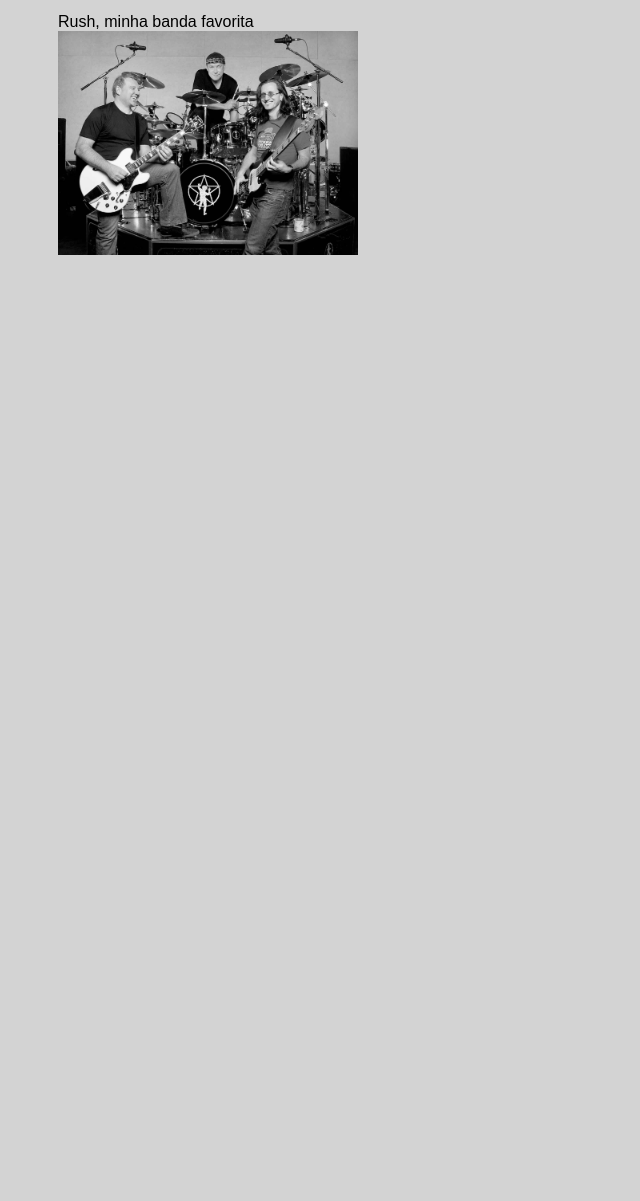
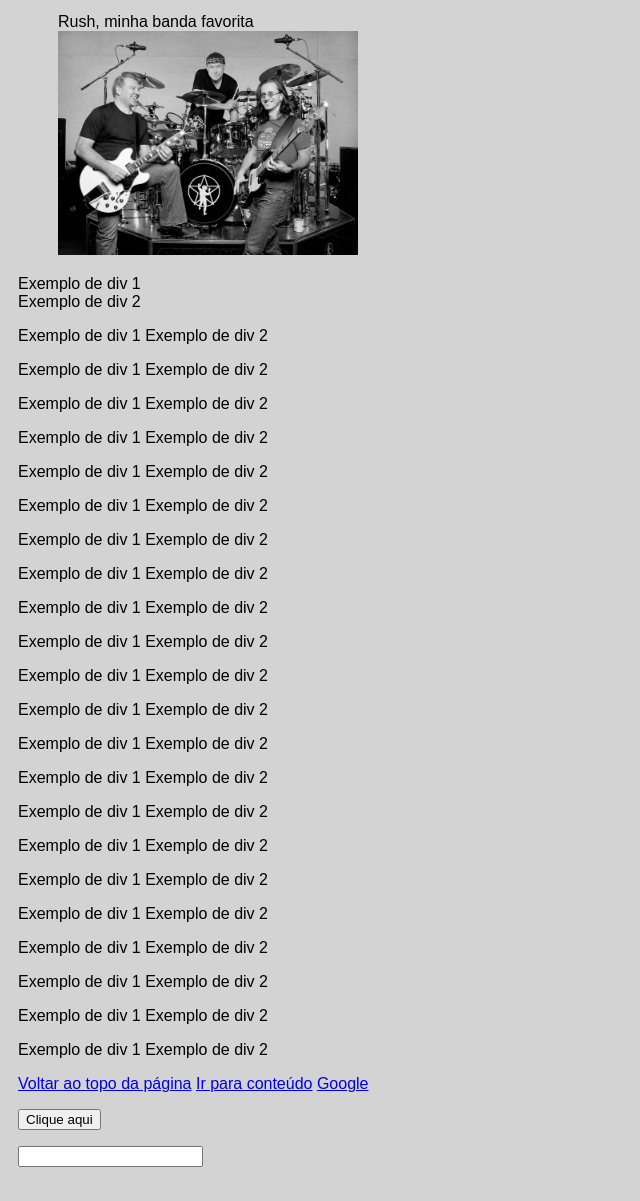
Before and after one commit to MrGold9/xp-educacao-minicamp-Dev-Data, a plain HTML site: page html/conceitos/index.html in a window 1280 px wide. Shown: the part 740-1941 px from the top of the page, without its empty margins (0-640 px from the left). Before the commit the page ends 1033 px from the top, so only its background shows below. Drawn offline with Linux system fonts and the light colour scheme.

Commit message:
uso da div, span, âncoras (a), button e input

```diff
--- a/html/conceitos/index.html
+++ b/html/conceitos/index.html
@@ -22,6 +22,7 @@
         <h4>Texto h4</h4>
         <h5>Texto h5</h5>
         <h6>Texto h6</h6>
+        <a id="after-h6"></a>
 
         <p>Exemplo de parágrafo 1</p>
         <p>Exemplo de parágrafo 2</p>
@@ -79,6 +80,115 @@
             <figcaption>Rush, minha banda favorita</figcaption>
             <img width="300" src="./rush.jpg" alt="Rush">
         </figure>
+
+        <p>
+            <div>Exemplo de div 1</div>
+            <div>Exemplo de div 2</div>
+        </p>
+
+
+        <p>
+            <span>Exemplo de div 1</span>
+            <span>Exemplo de div 2</span>
+        </p>
+        <p>
+            <span>Exemplo de div 1</span>
+            <span>Exemplo de div 2</span>
+        </p>
+        <p>
+            <span>Exemplo de div 1</span>
+            <span>Exemplo de div 2</span>
+        </p>
+        <p>
+            <span>Exemplo de div 1</span>
+            <span>Exemplo de div 2</span>
+        </p>
+        <p>
+            <span>Exemplo de div 1</span>
+            <span>Exemplo de div 2</span>
+        </p>
+        <p>
+            <span>Exemplo de div 1</span>
+            <span>Exemplo de div 2</span>
+        </p>
+        <p>
+            <span>Exemplo de div 1</span>
+            <span>Exemplo de div 2</span>
+        </p>
+        <p>
+            <span>Exemplo de div 1</span>
+            <span>Exemplo de div 2</span>
+        </p>
+        <p>
+            <span>Exemplo de div 1</span>
+            <span>Exemplo de div 2</span>
+        </p>
+        <p>
+            <span>Exemplo de div 1</span>
+            <span>Exemplo de div 2</span>
+        </p>
+        <p>
+            <span>Exemplo de div 1</span>
+            <span>Exemplo de div 2</span>
+        </p>
+        <p>
+            <span>Exemplo de div 1</span>
+            <span>Exemplo de div 2</span>
+        </p>
+        <p>
+            <span>Exemplo de div 1</span>
+            <span>Exemplo de div 2</span>
+        </p>
+        <p>
+            <span>Exemplo de div 1</span>
+            <span>Exemplo de div 2</span>
+        </p>
+        <p>
+            <span>Exemplo de div 1</span>
+            <span>Exemplo de div 2</span>
+        </p>
+        <p>
+            <span>Exemplo de div 1</span>
+            <span>Exemplo de div 2</span>
+        </p>
+        <p>
+            <span>Exemplo de div 1</span>
+            <span>Exemplo de div 2</span>
+        </p>
+        <p>
+            <span>Exemplo de div 1</span>
+            <span>Exemplo de div 2</span>
+        </p>
+        <p>
+            <span>Exemplo de div 1</span>
+            <span>Exemplo de div 2</span>
+        </p>
+        <p>
+            <span>Exemplo de div 1</span>
+            <span>Exemplo de div 2</span>
+        </p>
+        <p>
+            <span>Exemplo de div 1</span>
+            <span>Exemplo de div 2</span>
+        </p>
+        <p>
+            <span>Exemplo de div 1</span>
+            <span>Exemplo de div 2</span>
+        </p>
+
+        <a href="#after-h6">Voltar ao topo da página</a>
+
+        <a href="./conteudo.html">Ir para conteúdo</a>
+
+        <a href="https://www.google.com/" target="_blank">Google</a>
+
+        <p>
+            <button>Clique aqui</button>
+        </p>
+
+        <p>
+            <input type="text" />
+        </p>
     </main>
 
 
```
Also changed, not shown: html/conceitos/conteudo.html (added, +14 -0 lines).
